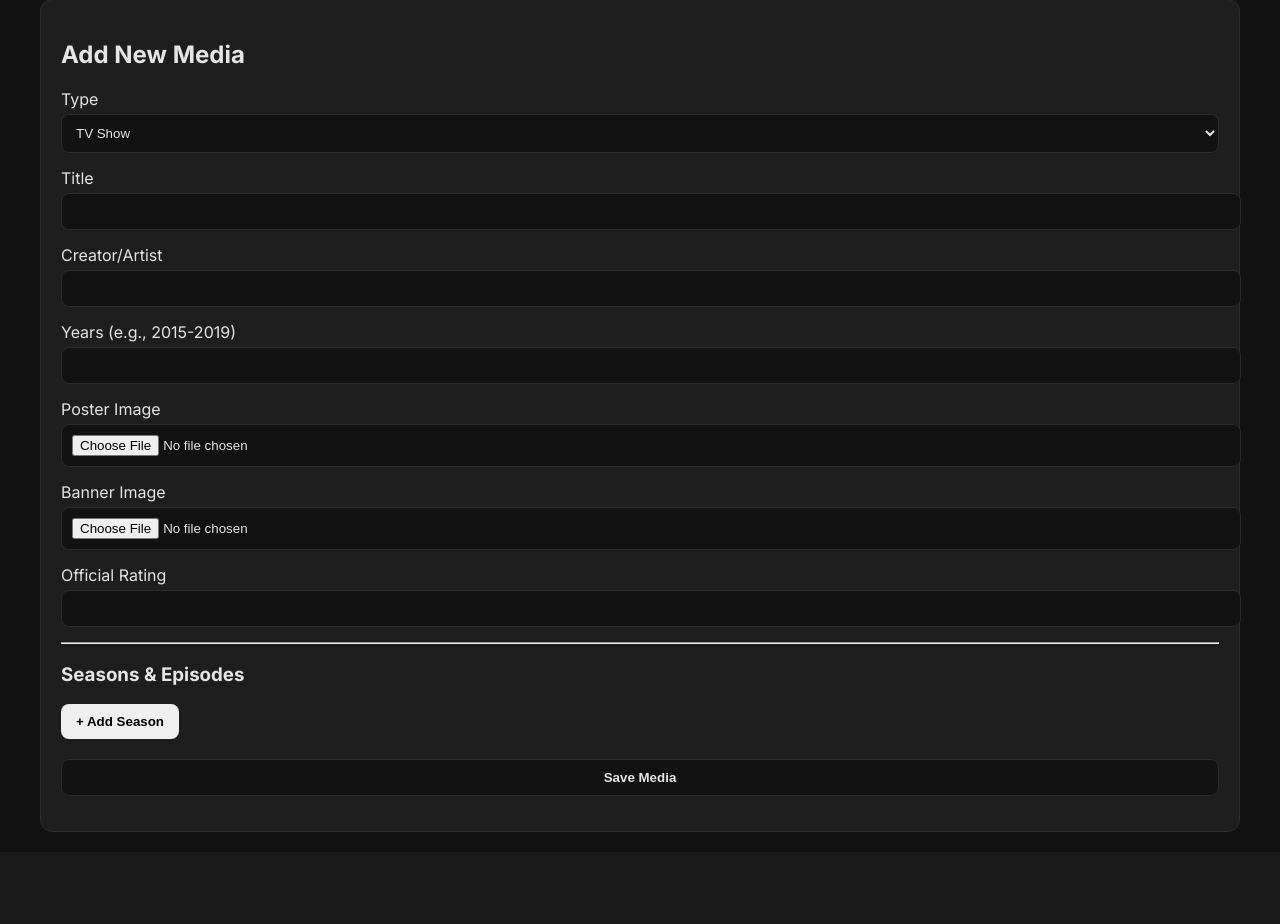
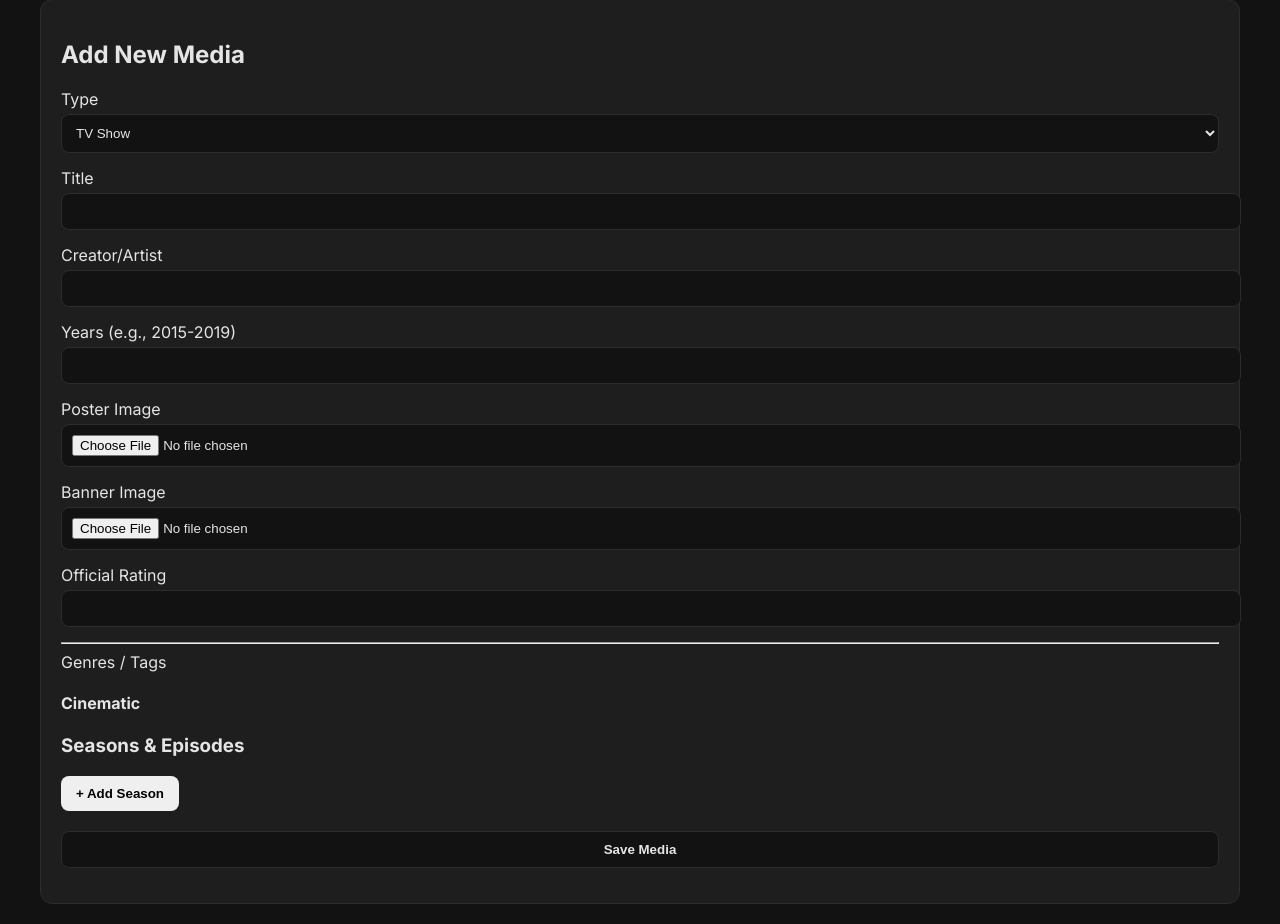
Before and after one commit to ClearLite/Ranking-Thing-332211, a Flask app: template project/templates/edit_media.html in a window 1280 px wide. Shown: the part 99-1023 px from the top of the page. Before the commit the page ends 931 px from the top, so only its background shows below. Run offline with Flask 3, Linux system fonts and the light colour scheme; the template is opened without the code that fills it: values that come from a table or form of the project are taken from there, others are empty; parts of the project's set-up code (start-up, migrations or seed data) failed here and were passed over.

Commit message:
Update edit_media.html

```diff
--- a/project/templates/edit_media.html
+++ b/project/templates/edit_media.html
@@ -13,9 +13,6 @@
         <div class="form-group">
             {{ form.title.label }} {{ form.title() }}
         </div>
-
-        <!-- REMOVED: Title Styling Customization Section is gone. -->
-
         <div class="form-group">
             {{ form.creator.label }} {{ form.creator() }}
         </div>
@@ -33,6 +30,28 @@
         </div>
 
         <hr>
+
+        <div class="form-group">
+            <label>Genres / Tags</label>
+            <div id="cinematic-tags" class="tag-group">
+                <h4>Cinematic</h4>
+                {% for tag in all_tags if tag.category == 'cinematic' %}
+                    <label class="tag-checkbox">
+                        <input type="checkbox" name="tags" value="{{ tag.id }}" {% if tag.id in media_tag_ids %}checked{% endif %}>
+                        {{ tag.name }}
+                    </label>
+                {% endfor %}
+            </div>
+            <div id="musical-tags" class="tag-group">
+                <h4>Musical</h4>
+                {% for tag in all_tags if tag.category == 'musical' %}
+                    <label class="tag-checkbox">
+                        <input type="checkbox" name="tags" value="{{ tag.id }}" {% if tag.id in media_tag_ids %}checked{% endif %}>
+                        {{ tag.name }}
+                    </label>
+                {% endfor %}
+            </div>
+        </div>
 
         <div id="tv-show-fields">
             <h3>Seasons & Episodes</h3>
@@ -84,11 +103,17 @@
             const mediaTypeSelect = document.getElementById('media_type');
             const tvShowFields = document.getElementById('tv-show-fields');
             const albumFields = document.getElementById('album-fields');
+            const cinematicTags = document.getElementById('cinematic-tags');
+            const musicalTags = document.getElementById('musical-tags');
 
             function toggleFields() {
                 const selectedType = mediaTypeSelect.value;
                 tvShowFields.style.display = (selectedType === 'tv_show') ? 'block' : 'none';
                 albumFields.style.display = (selectedType === 'album') ? 'block' : 'none';
+
+                const isCinematic = (selectedType === 'movie' || selectedType === 'tv_show');
+                cinematicTags.style.display = isCinematic ? 'block' : 'none';
+                musicalTags.style.display = !isCinematic ? 'block' : 'none';
             }
             mediaTypeSelect.addEventListener('change', toggleFields);
             toggleFields();
```
